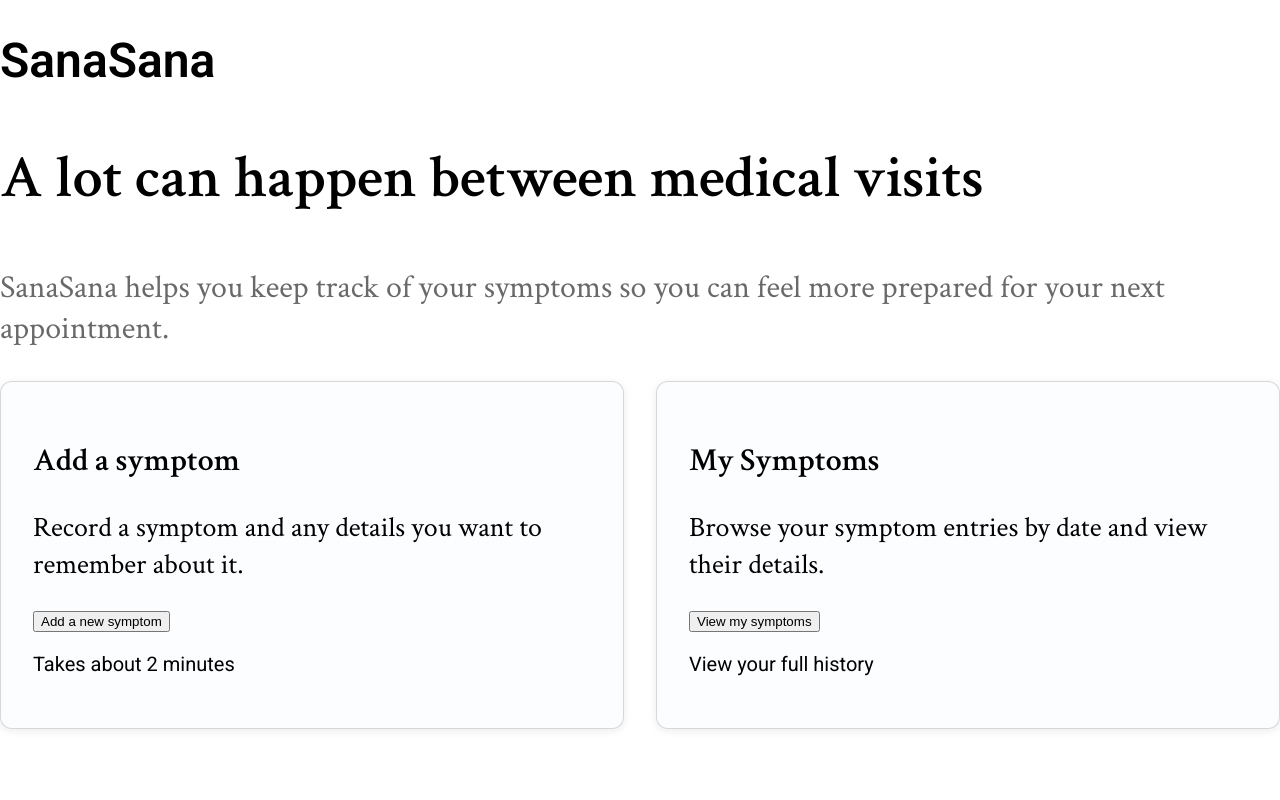
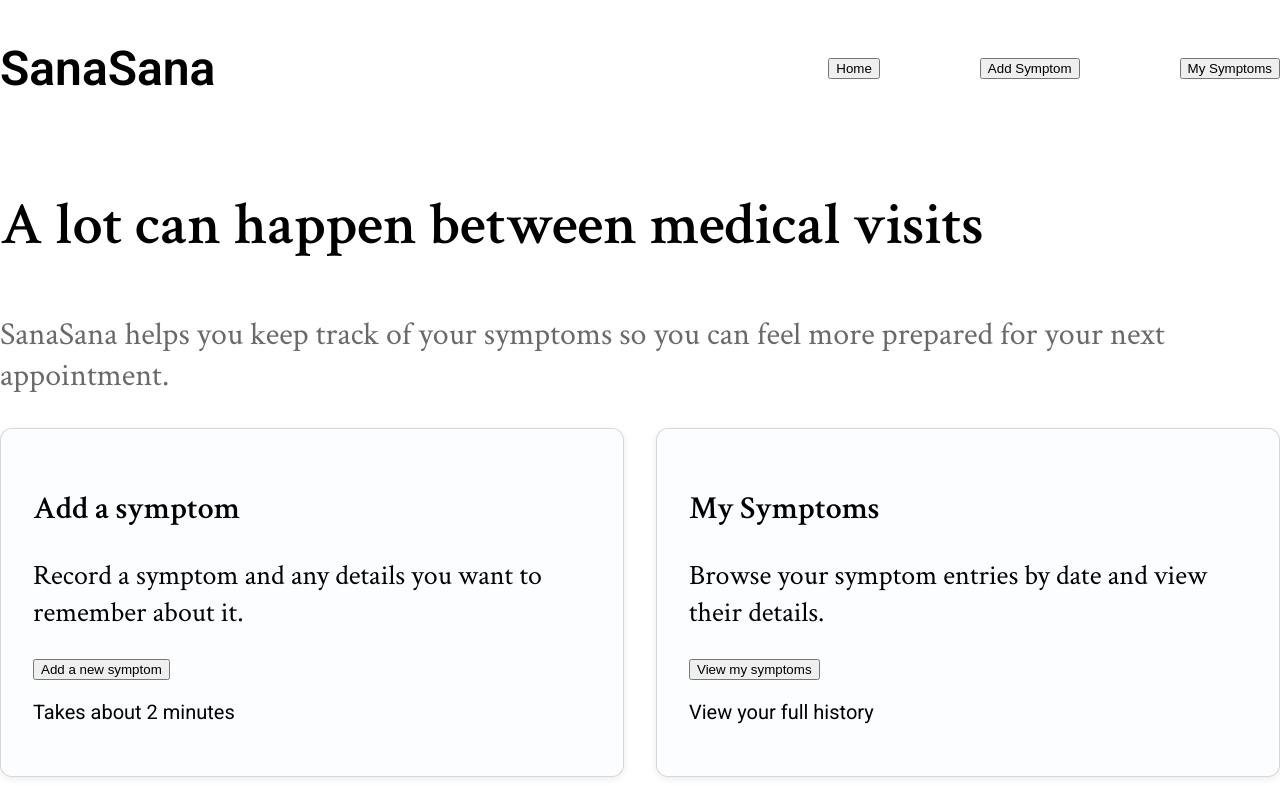
Before and after one commit to matamory/SanaSana, a React (Vite) app in the folder frontend/: page / in a window 1280 px wide. Built offline with nearby package versions, Linux system fonts and the light colour scheme.

Commit message:
Completed Nav and some of the Add Symptom UI

```diff
--- a/frontend/src/App.css
+++ b/frontend/src/App.css
@@ -1,6 +1,23 @@
+.navigation {
+  font-family: 'Roboto', sans-serif;
+  display: flex;
+  flex-direction: row;
+  justify-content: space-between;
+  align-items: center;
+  /*padding: 1rem 3rem;*/
+}
+
+.navigation-links {
+  color: #898181c9;
+  font-size: 25px;
+  font-weight: 500;
+  display: flex;
+  flex-direction: row;
+  align-items: center;
+  gap: 100px;
+}
 
 .brand-heading {
-  font-family: 'Roboto', sans-serif;
   font-size: 48px;
   font-weight: 600;
 }
--- a/frontend/src/App.tsx
+++ b/frontend/src/App.tsx
@@ -1,12 +1,24 @@
 import './App.css'
+
+import Navigation from './components/Navigation.tsx'
 import Home from './pages/Home.tsx'
+import AddSymptom from './pages/AddSymptom.tsx'
+import MySymptoms from './pages/MySymptoms.tsx'
+
+
+import { useState } from 'react'
 
 function App() {
 
+  const [currentPage, setCurrentPage] = useState('home')
+
   return (
     <>
-          <h1 className="brand-heading">SanaSana</h1>
-          <Home />
+      <Navigation setCurrentPage={setCurrentPage} />
+
+      {currentPage === 'home' && <Home />}
+      {currentPage === 'add-symptom' && <AddSymptom setCurrentPage={setCurrentPage}/>}
+      {currentPage === 'my-symptoms' && <MySymptoms />}
     </>
   )
 }
--- /dev/null
+++ b/frontend/src/components/Navigation.tsx
@@ -0,0 +1,21 @@
+// import './.css'
+type NavigationProps = {
+    setCurrentPage: (page:string) => void
+}
+
+function Navigation({setCurrentPage}: NavigationProps) {
+
+  return (
+    <article className="navigation">
+        <h1 className="brand-heading">SanaSana</h1>
+        <div className="navigation-links">
+            <button className="navigation-button" onClick={() => setCurrentPage('home')}>Home</button>
+            <button className="navigation-button" onClick={() => setCurrentPage('add-symptom')}>Add Symptom</button>
+            <button className="navigation-button" onClick={() => setCurrentPage('my-symptoms')}>My Symptoms</button>
+        </div>
+
+    </article>
+  )
+}
+
+export default Navigation
--- /dev/null
+++ b/frontend/src/pages/AddSymptom.tsx
@@ -0,0 +1,61 @@
+
+import { useState } from 'react'
+type AddSymptomProps = {
+    setCurrentPage: (page:string) => void
+}
+
+
+function AddSymptom({setCurrentPage}: AddSymptomProps) {
+    const [symptomName, setSymptomName] = useState('')
+
+    const today = new Date()
+    const localDate = `${today.getFullYear()}-${String(today.getMonth() + 1).padStart(2, '0')}-${String(today.getDate()).padStart(2, '0')}`
+    const [date, setDate] = useState(localDate)
+
+    const [description, setDescription] = useState('')
+
+    //error state
+    const [nameError, setNameError] = useState(false)
+
+    function handleSubmit(event: React.FormEvent) {
+        event.preventDefault()
+        if (!symptomName.trim()) {
+            setNameError(true)
+            return
+        }
+        console.log(symptomName, date, description)
+    }
+
+    return (
+    <>
+        <section className="add">
+          <h1 className="add-heading">Add a Symptom</h1>
+          <p className="add-paragraph">Record what you expereienced. Only symptom name and date are required.</p>
+        </section>
+        <section>
+            <form onSubmit={handleSubmit}>
+                <label htmlFor="symptom-name">Symptom name</label>
+                <input id="symptom-name" type="text" value={symptomName}
+                    onChange={(event) =>  {
+                        setSymptomName(event.target.value)
+                        setNameError(false)
+                    }}
+                >
+                </input>
+                {nameError && <p>Symptom name is required</p>}
+
+                <label htmlFor="date">Date</label>
+                <input id="date" type="date" value={date} onChange={(event) => setDate(event.target.value)}></input>
+                <label htmlFor="description">Description</label>
+                <textarea id="description" value={description} onChange={(event) => setDescription(event.target.value)}></textarea>
+                <button>Save</button>
+                <button onClick={() => setCurrentPage('home')}>Cancel</button>
+            </form>
+        </section>
+
+    </>
+  )
+}
+
+
+export default AddSymptom
```
